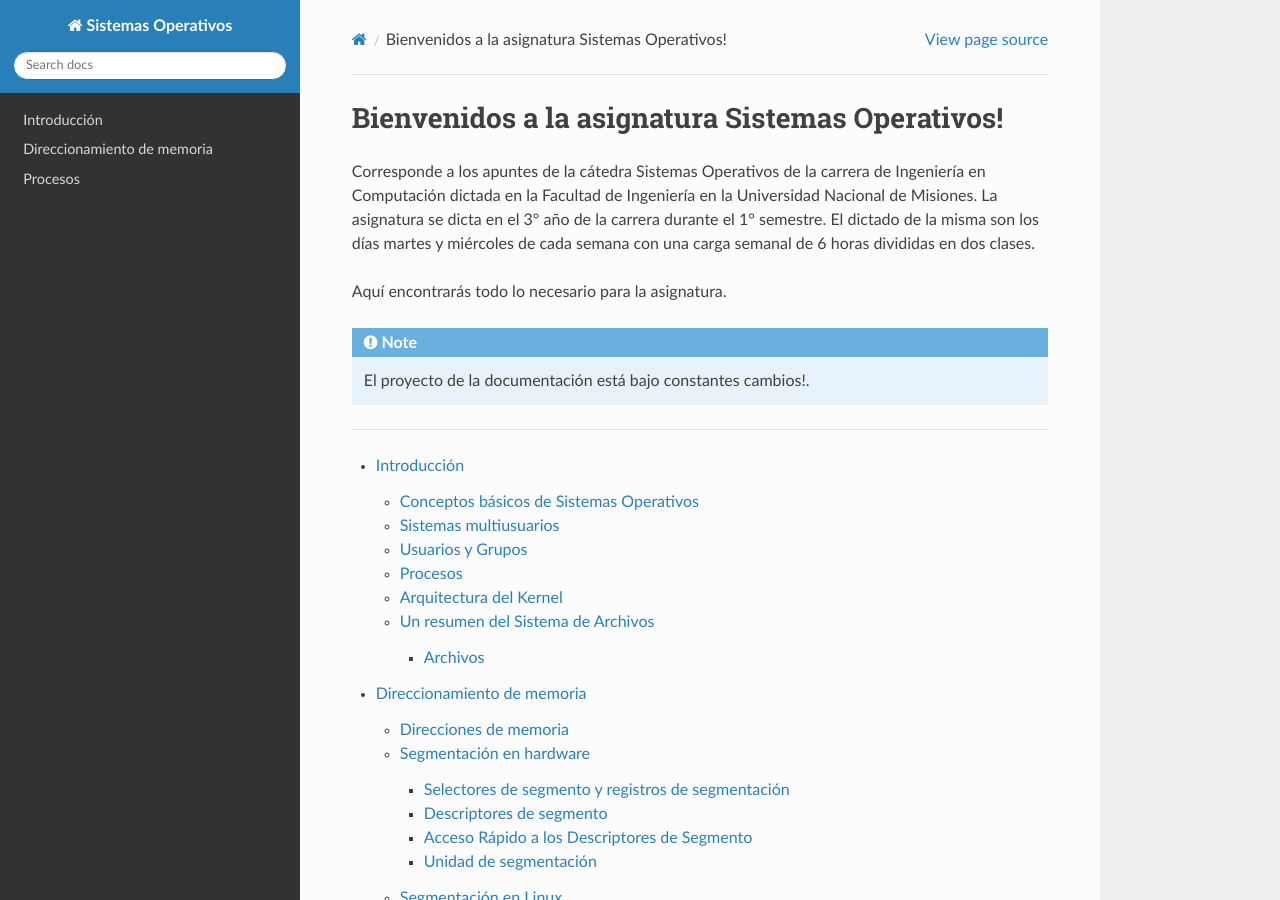
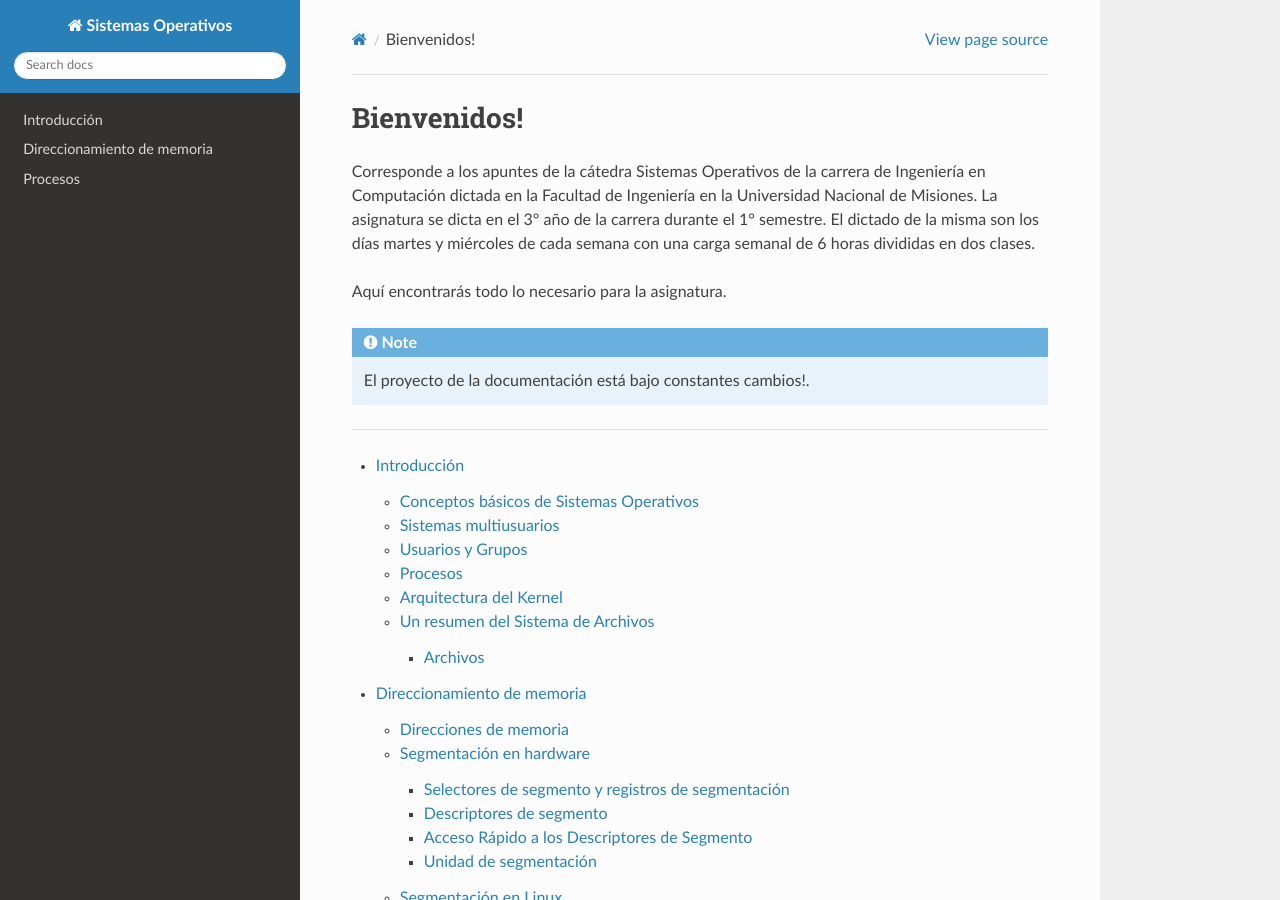
Before and after one commit to educonstantin/so, a Sphinx documentation site: the page built from docs/source/index.rst, in a window 1280 px wide and 900 px high. Built offline with Sphinx 7.4.7 and the Read the Docs theme 3.1.0, drawn with Linux system fonts in a browser that asks for light colours.

Commit message:
Update index.rst

```diff
--- a/docs/source/index.rst
+++ b/docs/source/index.rst
@@ -1,5 +1,5 @@
-Bienvenidos a la asignatura Sistemas Operativos!
-===============================================
+Bienvenidos!
+===========
 
 Corresponde a los apuntes de la cátedra Sistemas Operativos de la carrera de
 Ingeniería en Computación dictada en la Facultad de Ingeniería en la
```
